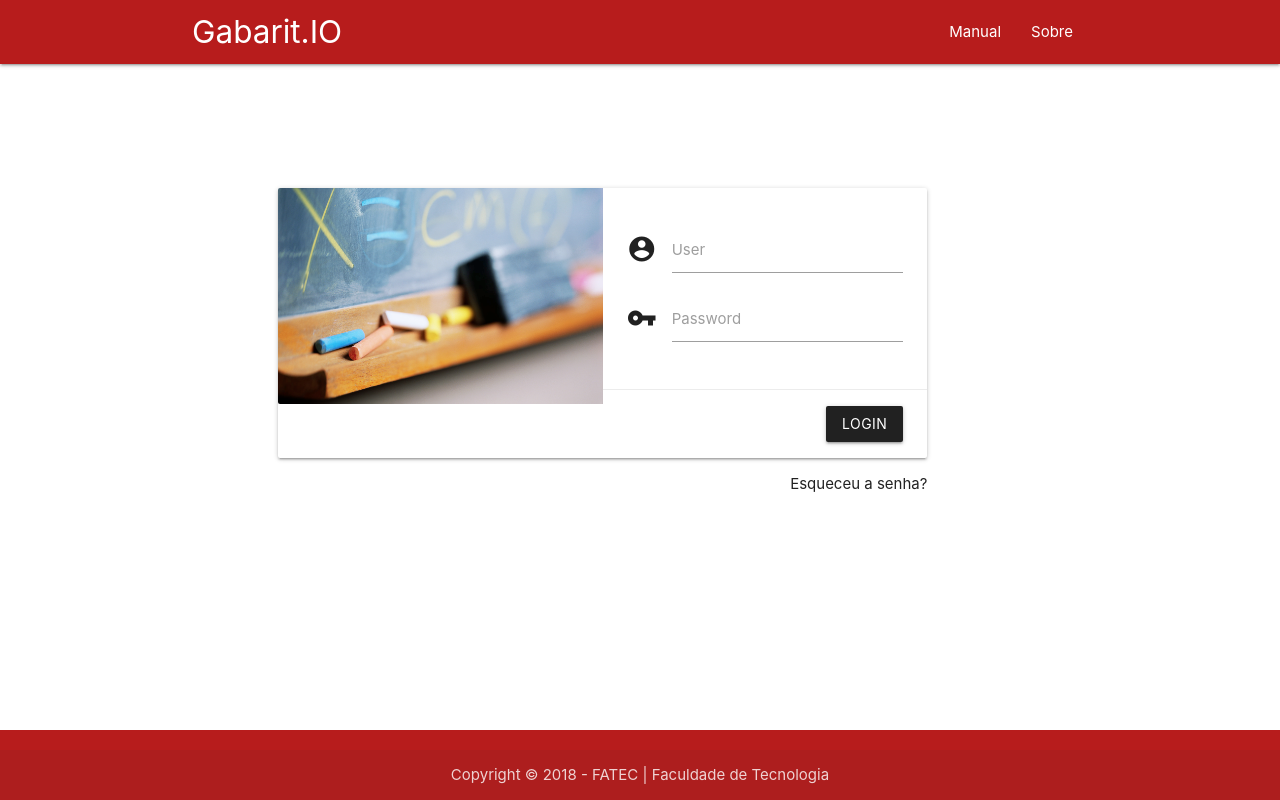
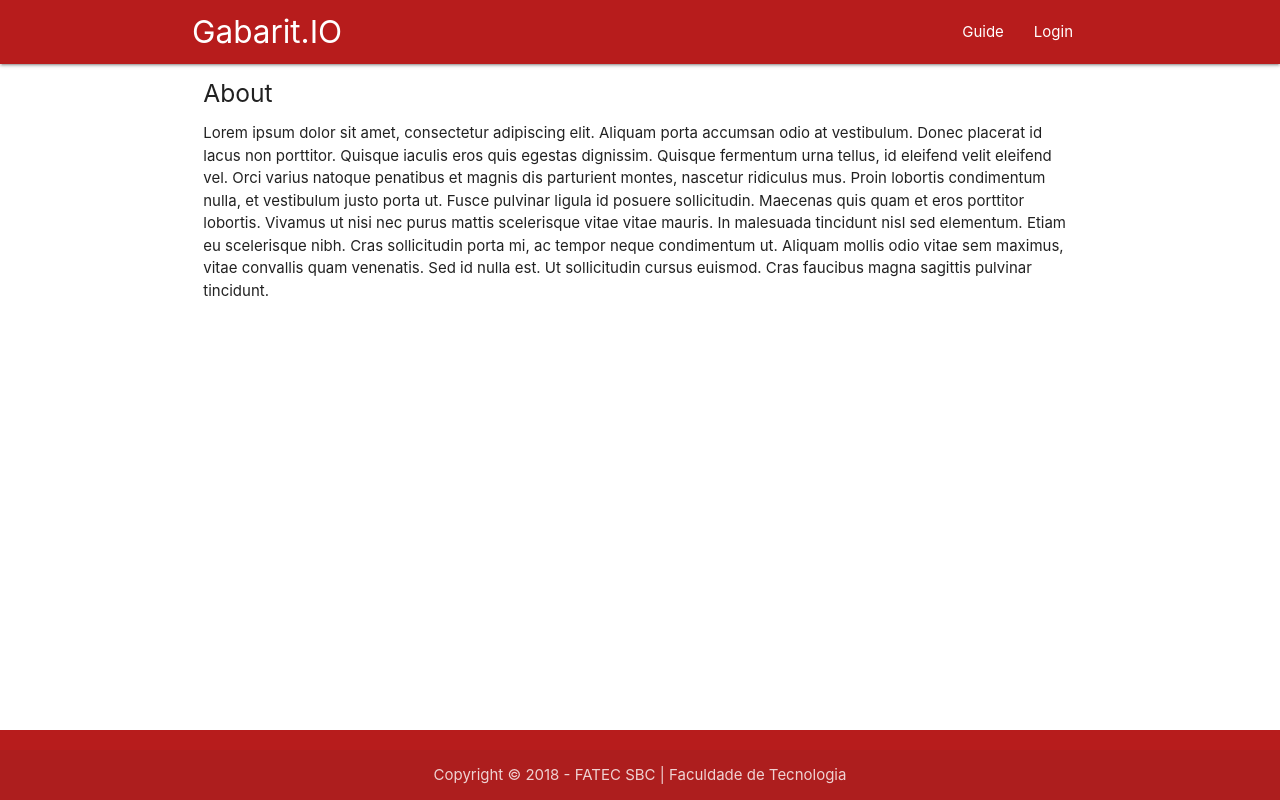
Before and after one commit to IgorOGuimaraes/project, a PHP site: page /Apps/About/view/about.php in a window 1280 px wide. Run offline with PHP 8.4, Linux system fonts and the light colour scheme; some libraries are stand-ins or nearby versions.

Commit message:
Configuração do modelo da pagina sobre o projeto e manual

```diff
--- a/Apps/About/view/about.php
+++ b/Apps/About/view/about.php
@@ -11,7 +11,7 @@
 <head>
     <meta http-equiv="Content-Type" content="text/html; charset=UTF-8"/>
     <meta name="viewport" content="width=device-width, initial-scale=1, maximum-scale=1.0, user-scalable=no"/>
-    <title>Gabarit.IO | Sobre</title>
+    <title>Gabarit.IO | About</title>
     <link href="//fonts.googleapis.com/icon?family=Material+Icons" rel="stylesheet">
     <meta http-equiv="X-UA-Compatible" content="IE=Edge"/>
     <link href="/project/assets/css/Core/materialize.min.css" type="text/css" rel="stylesheet" media="screen,projection"/>
@@ -25,8 +25,8 @@
         <div class="container">
             <a href="#" class="brand-logo">Gabarit.IO</a>
             <ul id="nav-mobile" class="right hide-on-med-and-down">
-                <li><a href="<?php echo APPLICATION_NAME;?>">Manual</a></li>
-                <li><a href="collapsible.html">Sobre</a></li>
+                <li><a href="/<?=APPLICATION_NAME?>/About/home">Guide</a></li>
+                <li><a href="/<?=APPLICATION_NAME?>/Login/home">Login</a></li>
             </ul>
         </div>
     </div>
@@ -35,33 +35,10 @@
 <main>
     <div class="container">
         <div class="row">
-            <div class="col s12 m9 l9 offset-m1 offset-l1" style="margin-top:13% !important;">
-                <div class="card horizontal">
-                    <div class="card-image">
-                        <img src="/project/assets/img/img_5.jpg" class="responsive-img">
-                    </div>
-                    <div class="card-stacked">
-                        <div class="card-content">
-                            <form id="login-form">
-                                <div class="input-field">
-                                    <i class="material-icons prefix">account_circle</i>
-                                    <input id="user-name" name="user-name" type="text" class="validate">
-                                    <label for="user-name">User</label>
-                                </div>
-                                <div class="input-field">
-                                    <i class="material-icons prefix">vpn_key</i>
-                                    <input id="pass-user" name="pass-user" type="password" class="validate">
-                                    <label for="pass-user">Password</label>
-                                </div>
-                            </form>
-                        </div>
-                        <div class="card-action">
-                            <a href="#" class="btn right grey darken-4">Login</a>
-                        </div>
-                    </div>
-                </div>
-                <div class="right
-                    <a href="#" >Esqueceu a senha?</a>
+            <div class="col s12 m12 l12">
+                <h5 class="header">About</h5>
+
+                <p>Lorem ipsum dolor sit amet, consectetur adipiscing elit. Aliquam porta accumsan odio at vestibulum. Donec placerat id lacus non porttitor. Quisque iaculis eros quis egestas dignissim. Quisque fermentum urna tellus, id eleifend velit eleifend vel. Orci varius natoque penatibus et magnis dis parturient montes, nascetur ridiculus mus. Proin lobortis condimentum nulla, et vestibulum justo porta ut. Fusce pulvinar ligula id posuere sollicitudin. Maecenas quis quam et eros porttitor lobortis. Vivamus ut nisi nec purus mattis scelerisque vitae vitae mauris. In malesuada tincidunt nisl sed elementum. Etiam eu scelerisque nibh. Cras sollicitudin porta mi, ac tempor neque condimentum ut. Aliquam mollis odio vitae sem maximus, vitae convallis quam venenatis. Sed id nulla est. Ut sollicitudin cursus euismod. Cras faucibus magna sagittis pulvinar tincidunt.</p>
             </div>
         </div>
     </div>
@@ -71,7 +48,7 @@
 <footer class="page-footer red darken-4" style="bottom: 0; position: absolute; width: 100%;">
     <div class="footer-copyright">
         <div class="container center">
-            Copyright © 2018 - FATEC | Faculdade de Tecnologia
+            Copyright © 2018 - FATEC SBC | Faculdade de Tecnologia
         </div>
     </div>
 </footer>
--- a/Apps/Login/view/login.php
+++ b/Apps/Login/view/login.php
@@ -39,8 +39,8 @@ if (isset($_SESSION['UserID'])) {
         <div class="container">
             <a href="#" class="brand-logo">Gabarit.IO</a>
             <ul id="nav-mobile" class="right hide-on-med-and-down">
-                <li><a href="badges.html">Manual</a></li>
-                <li><a href="collapsible.html">Sobre</a></li>
+                <li><a href="/<?=APPLICATION_NAME?>/About/home">Guide</a></li>
+                <li><a href="/<?=APPLICATION_NAME?>/About/about">About</a></li>
             </ul>
         </div>
     </div>
@@ -85,7 +85,7 @@ if (isset($_SESSION['UserID'])) {
 <footer class="page-footer red darken-4" style="bottom: 0; position: absolute; width: 100%;">
     <div class="footer-copyright">
         <div class="container center">
-            Copyright © 2018 - FATEC | Faculdade de Tecnologia
+            Copyright © 2018 - FATEC SBC | Faculdade de Tecnologia
         </div>
     </div>
 </footer>
```
Also changed, not shown: Apps/About/controller/AboutController.php (+9 -1 lines), Apps/About/view/guide.php (+56 -0 lines).
